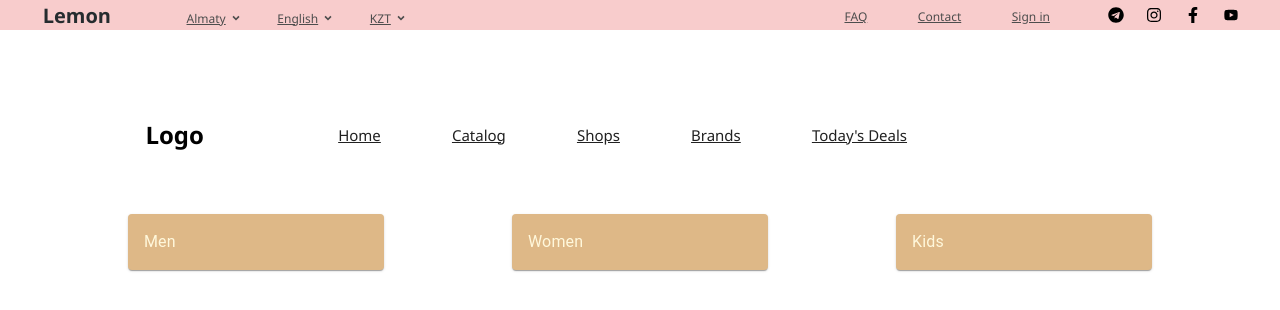
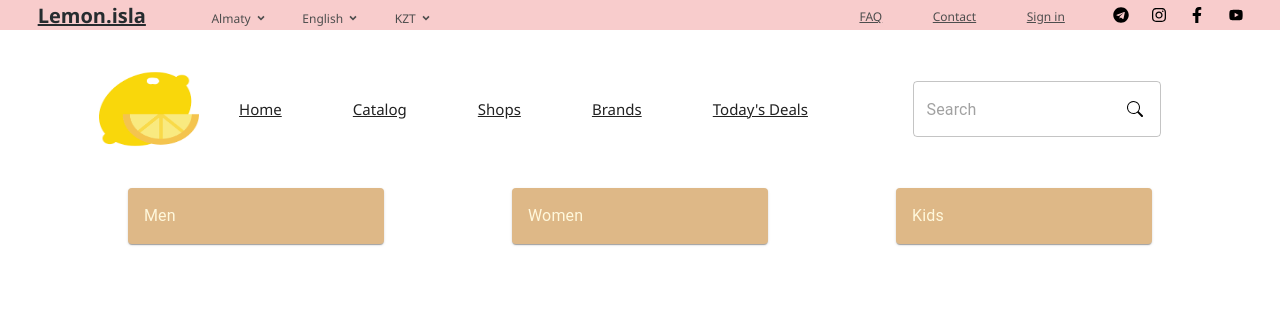
Before and after one commit to basic-shadow/lemon, a React (Create React App) app: page / in a window 1280 px wide. Shown: the top 310 px of the page. Built offline with nearby package versions, Linux system fonts and the light colour scheme.

Commit message:
some changes

```diff
--- a/src/App.js
+++ b/src/App.js
@@ -1,6 +1,6 @@
 import React from 'react';
 
-import {HomePage, CatalogPage, MainNavBar, CatalogNavBar} from './components';
+import {HomePage, CatalogPage, MainNavBar, CatalogNavBar, SignInPage} from './components';
 import styles from './App.module.css';
 
 import { fetchData } from './api'
@@ -22,11 +22,11 @@ class App extends React.Component {
             <div className={styles.container}>
                 <Router>
                     <MainNavBar />
-
                     <CatalogNavBar />
                     <Switch>
                         <Route exact path="/" component={HomePage} />
                         <Route path="/catalog" component={CatalogPage} />
+                        <Route path="/signin" component={SignInPage} />
                     </Switch>
                 </Router>
             </div>
--- a/src/components/HomePage/CatalogNavBar.jsx
+++ b/src/components/HomePage/CatalogNavBar.jsx
@@ -6,26 +6,34 @@ import styles from "./HomePage.module.css";
 
 import { NavLink } from "react-router-dom";
 
+import { BsSearch } from 'react-icons/bs';
+
+import { FormControl, TextField } from '@material-ui/core'
+
+import lemon from '../../images/lemon.png';
+
 const CatalogNavBar = () => {
     const { clicked, setClicked } = useState(false);
 
     return (
-        <nav className={styles.mainNav} style={{ background: "0", marginTop: "7%" }}>
-            <h1>
-                Logo
-            </h1>
-            <ul className={styles.mainNavlinks} style={{ position: 'relative', right: '15%', width: '50%' }}>
+        <nav className={styles.catalogNav} style={{ visibility: clicked ? 'hidden' : 'visible' }}>
+            <img src={lemon} className={styles.lemon} />
+            <ul className={styles.mainNavlinks} style={{ width: '50%' }}>
                 {catalogNavItems.map((item, index) => {
                     return (
                         <li key={index}>
                             <NavLink to={item.url} className={styles.catalogItems}>
                                 {item.title}
                             </NavLink>
-
                         </li>
                     )
                 })}
             </ul>
+            <FormControl className={styles.searchBar}>
+                <TextField placeholder="Search" variant="outlined" />
+                <BsSearch style={{ cursor: 'pointer' }} onClick={() => alert('isla in the building')}
+                    style={{ position: 'relative', right: '8%' }} />
+            </FormControl>
         </nav >
     )
 }
--- a/src/components/HomePage/HomePage.jsx
+++ b/src/components/HomePage/HomePage.jsx
@@ -3,7 +3,7 @@ import React from "react";
 import { Card, CardContent, Typography, Grid, Button, CardActionArea } from "@material-ui/core";
 
 import styles from "./HomePage.module.css";
-// import { BrowserRouter as Router, Route, Link, Switch } from "react-router-dom";
+import { BrowserRouter as Router, Route, Link, Switch } from "react-router-dom";
 
 const HomePage = () => {
     const obj = ['Men', 'Women', 'Kids'];
--- a/src/components/HomePage/HomePage.module.css
+++ b/src/components/HomePage/HomePage.module.css
@@ -38,7 +38,6 @@
 	list-style: none;
 	justify-content: space-around;
 	width: 20%;
-	cursor: pointer;
 }
 
 .mainBarItems {
@@ -48,10 +47,19 @@
 }
 
 .mainCompItems {
+	display: contents;
 	font-size: 12px;
 	font-weight: 500;
-	border-bottom: tan;
 	color: rgb(77, 77, 77);
+}
+
+.catalogNav {
+	display: flex;
+	margin-top: 5%;
+	align-items: center;
+	font-family: "Segoe UI", Tahoma, Geneva, Verdana, sans-serif;
+	justify-content: space-around;
+	height: 30px;
 }
 
 .catalogItems {
@@ -59,3 +67,23 @@
 	font-size: 15px;
 	font-weight: 500;
 }
+
+.catalogItems:hover {
+	color: red;
+}
+
+.mainBarItems:hover {
+	color: red;
+}
+
+.lemon {
+	position: relative;
+	width: 100px;
+	height: 80px;
+	left: 5%;
+	cursor: pointer;
+}
+
+.searchBar {
+	display: contents !important;
+}
--- a/src/components/HomePage/MainNavBar.jsx
+++ b/src/components/HomePage/MainNavBar.jsx
@@ -11,20 +11,20 @@ import { RiArrowDropDownLine, RiYoutubeFill } from 'react-icons/ri';
 import { FaTelegram, FaInstagram, FaFacebookF } from 'react-icons/fa'
 
 const MainNavBar = () => {
-    const { clicked, setClicked } = useState(false);
+    const { signin, setSignin } = useState(false);
 
     return (
         <nav className={styles.mainNav}>
-            <h1 className={styles.logo}>
-                Lemon
-            </h1>
+            <NavLink to="/" className={styles.logo}>
+                Lemon.isla
+            </NavLink>
             <ul className={styles.mainNavlinks} style={{ position: 'relative', right: '8%', width: '20%' }}>
                 {mainCompItems.map((item, index) => {
                     return (
                         <li key={index}>
-                            <NavLink to={item.url} className={styles.mainCompItems}>
+                            <h4 className={styles.mainCompItems}>
                                 {item.title}
-                            </NavLink>
+                            </h4>
                             <RiArrowDropDownLine style={{ position: 'relative', top: '5px', fontSize: '20px', color: "rgb(77, 77, 77)" }} />
                         </li>
                     )
--- a/src/components/HomePage/navBarItems.js
+++ b/src/components/HomePage/navBarItems.js
@@ -11,7 +11,7 @@ export const mainBarItems = [
     },
     {
         title: 'Sign in',
-        url: '#',
+        url: '/signin',
         cName: 'barItems'
     }
 ];
@@ -19,17 +19,14 @@ export const mainBarItems = [
 export const mainCompItems = [
     {
         title: 'Almaty',
-        url: '#',
         cName: 'compItems'
     },
     {
         title: 'English',
-        url: '#',
         cName: 'compItems'
     },
     {
         title: 'KZT',
-        url: '#',
         cName: 'compItems'
     },
 ];
--- /dev/null
+++ b/src/components/SignInPage/SignInPage.jsx
@@ -0,0 +1,15 @@
+import React, { useState } from 'react';
+
+import styles from "./SignInPage.module.css";
+
+
+const SignInPage = () => {
+
+    return (
+        <h1>
+            SignIn
+        </h1>
+    )
+}
+
+export default SignInPage;
--- /dev/null
+++ b/src/components/SignInPage/SignUpPage.jsx
@@ -0,0 +1,15 @@
+import React, { useState } from 'react';
+
+import styles from "./SignUpPage.module.css";
+
+
+const SignUpPage = () => {
+
+    return (
+        <h1>
+            SignUp
+        </h1>
+    )
+}
+
+export default SignUpPage;
--- a/src/components/index.js
+++ b/src/components/index.js
@@ -2,3 +2,5 @@ export { default as HomePage } from './HomePage/HomePage';
 export { default as CatalogPage } from './CatalogPage/CatalogPage';
 export { default as MainNavBar } from './HomePage/MainNavBar';
 export { default as CatalogNavBar } from './HomePage/CatalogNavBar';
+export { default as SignInPage } from './SignInPage/SignInPage';
+export { default as SignUpPage } from './SignInPage/SignUpPage';
```
Also changed, not shown: src/components/SignInPage/SignInPage.module.css (added), src/components/SignInPage/SignUpPage.module.css (added), src/images/lemon.png (added), 1 other file (tests, documents, lock files or other folders).
